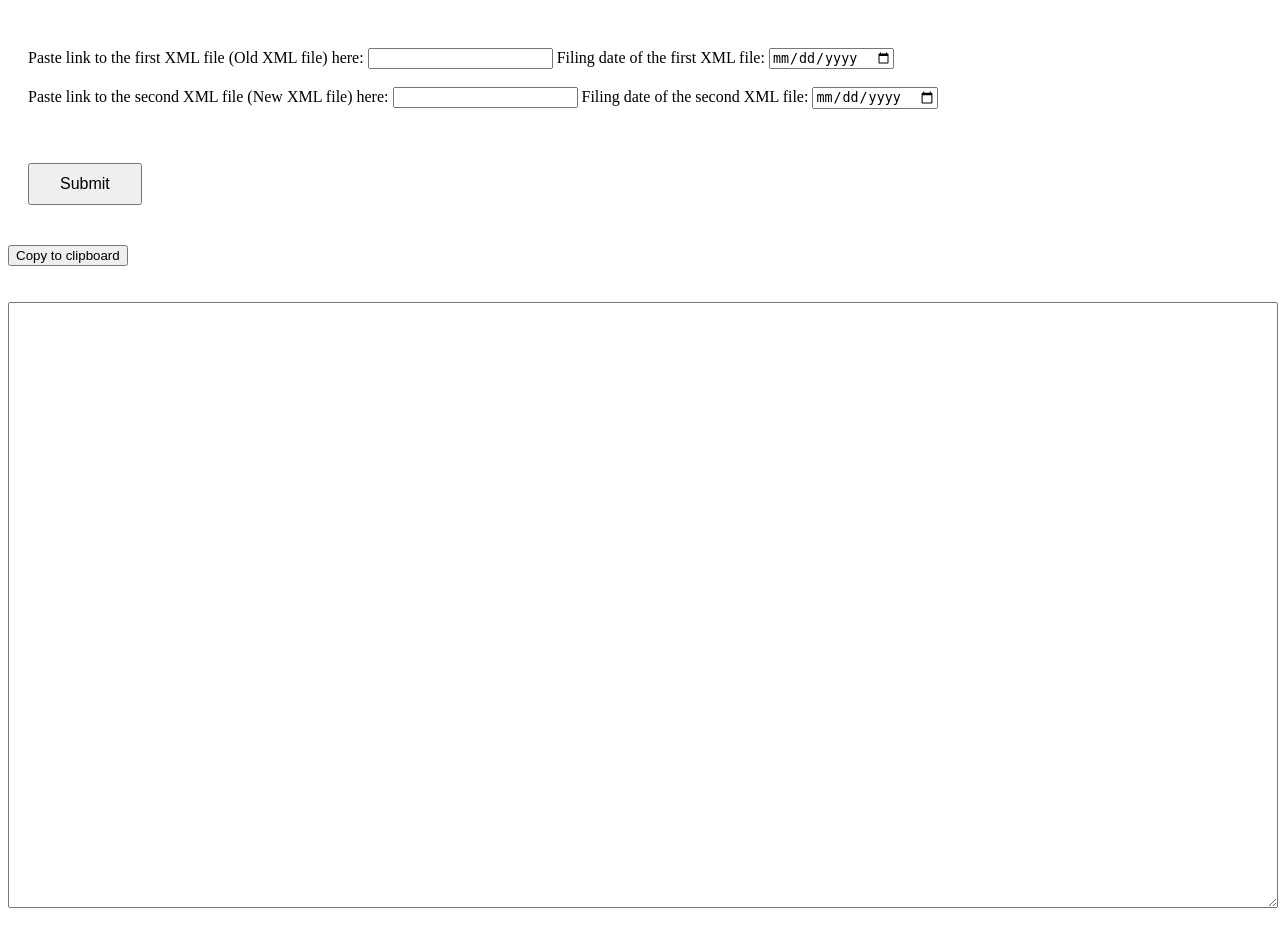
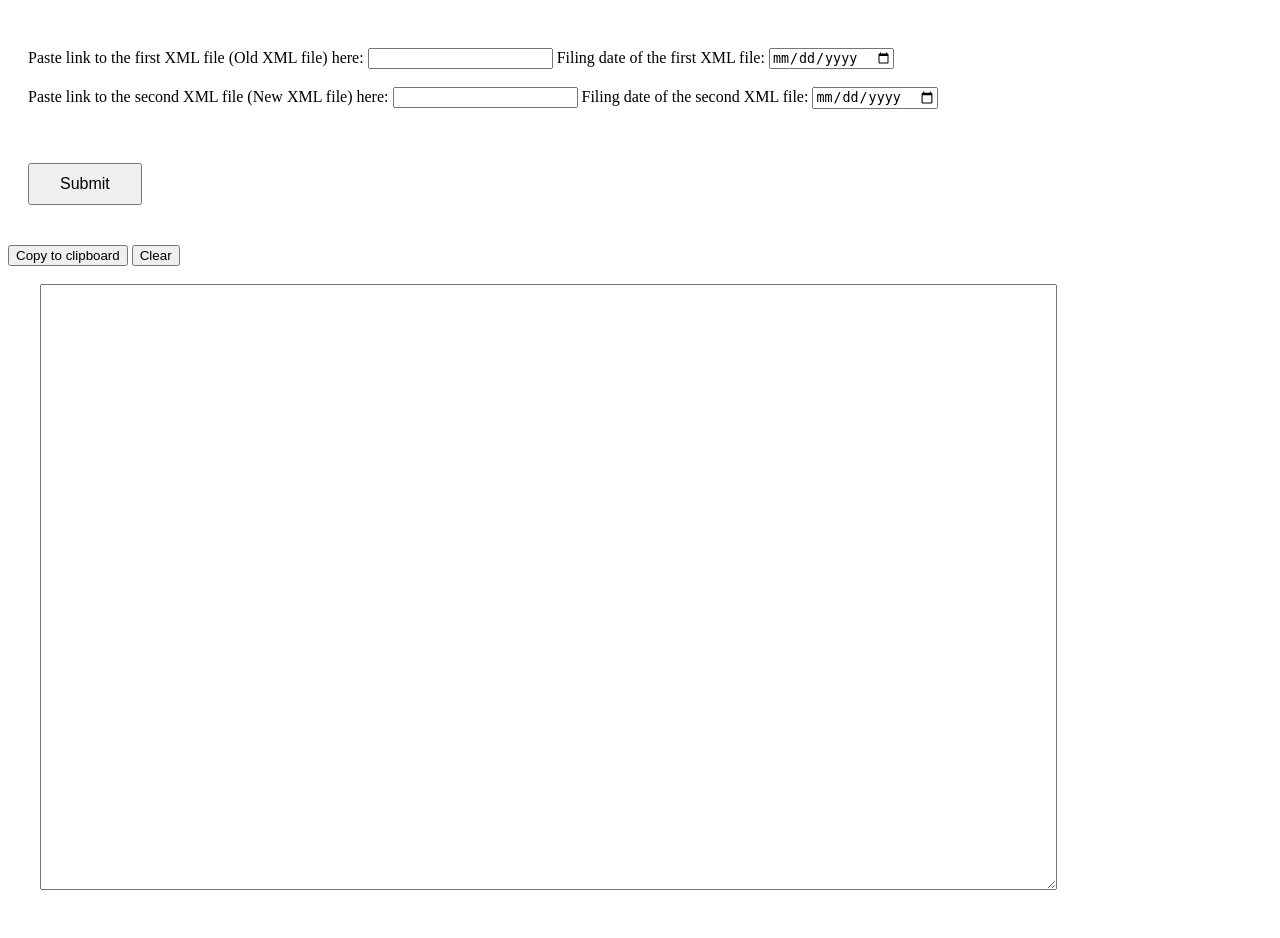
Before and after one commit to MichaelChian452/Winter13F, a Flask app: page / in a window 1280 px wide. After the commit the page ends 890 px from the top, so only its background shows below. Run offline with Flask 2, Linux system fonts and the light colour scheme.

Commit message:
clear button

```diff
--- a/app/templates/index.html
+++ b/app/templates/index.html
@@ -18,12 +18,13 @@
     </form>
 
     <button id="copy">Copy to clipboard</button>
+    <button id="clear">Clear</button>
     <div id="table" style="white-space: pre-wrap;">
-        <textarea id="result" readonly style="width: 100%; min-height: 600px;">{{ table }}</textarea>
+        <textarea id="result" readonly autocomplete="off" style="width: 80%; min-height: 600px;">{{ table }}</textarea>
     </div>
     <script>
         document.getElementById('copy').addEventListener('click', () => {
-            const result = document.getElementById('result').textContent;
+            const result = document.getElementById('result').value;
             navigator.clipboard.writeText(result)
                 .then(() => {
                     console.log('copied.');
@@ -31,5 +32,8 @@
                     console.error('unable to copy.');
                 });
         });
+        document.getElementById('clear').addEventListener('click', () => {
+            document.getElementById('result').value = '';
+        });
     </script>
 </body>
```
